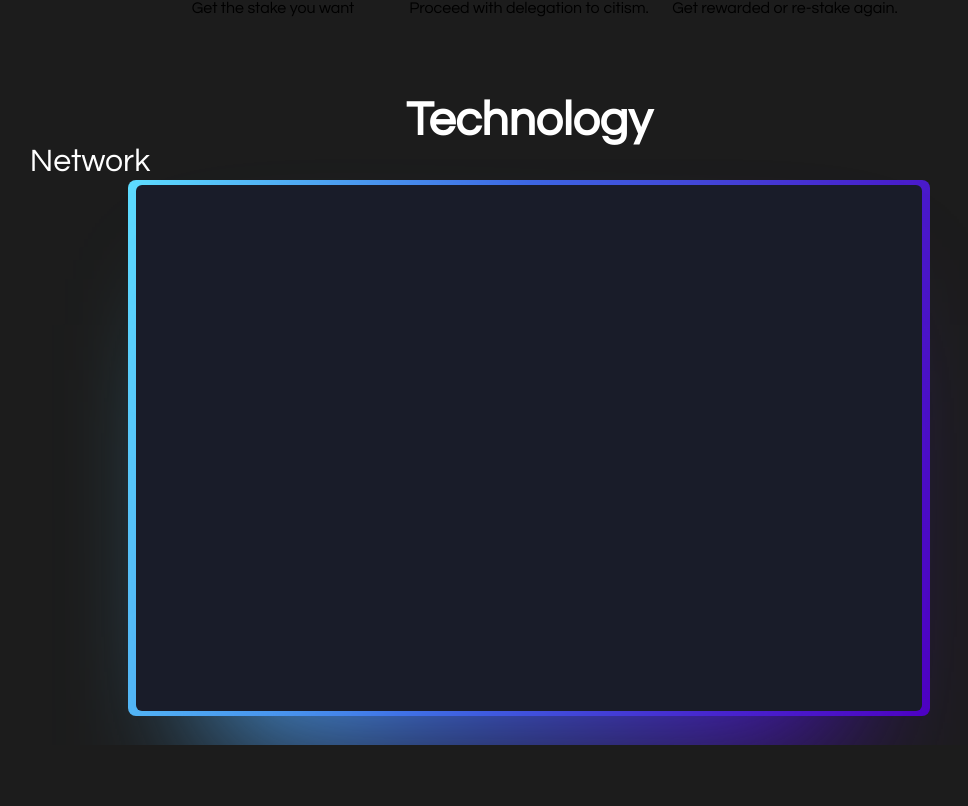
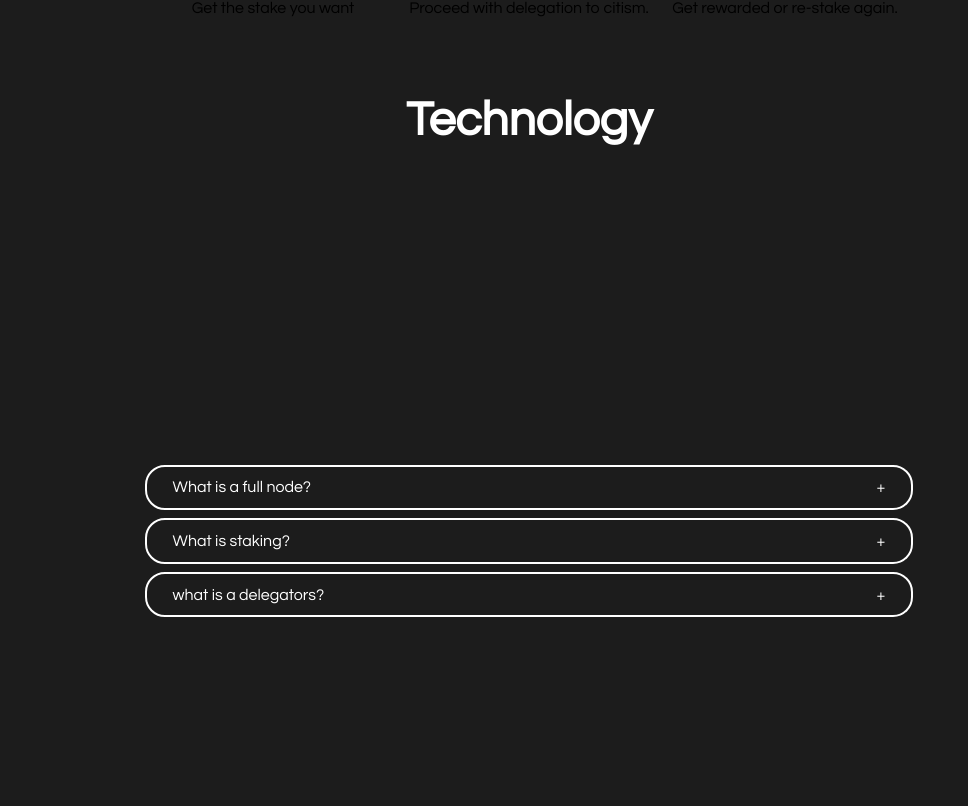
Before and after one commit to citism/citisimWeb, a React (Create React App) app: page / in a window 1280 px wide. Shown: the part 874-1680 px from the top of the page, without its empty margins (111-1079 px from the left). Before the commit the page ends 1619 px from the top, so only its background shows below. Built offline with nearby package versions, Linux system fonts and the light colour scheme.

Commit message:
add:technology

```diff
--- /dev/null
+++ b/src/components/dropdown.css
@@ -0,0 +1,38 @@
+.wrapper {
+  display: flex;
+  height: 100vh;
+  width: 100vw;
+  justify-content: center;
+  align-items: center;
+}
+
+.tech {
+  width: 60vw;
+}
+
+.item {
+  margin-bottom: 1vh;
+  padding: 1vw 2vw;
+  border: 2px solid #fff;
+  border-radius: 20px;
+}
+
+.drop_title {
+  color: white;
+  display: flex;
+  justify-content: space-between;
+  align-items: center;
+  cursor: pointer;
+}
+
+.content {
+  color: #a6a6a6;
+  max-height: 0;
+  overflow: hidden;
+}
+
+.content.show {
+  height: auto;
+  max-height: 9999px;
+  transition: all 0.5s cubic-bezier(1, 0, 1, 0);
+}
--- a/src/components/dropdown.js
+++ b/src/components/dropdown.js
@@ -0,0 +1,48 @@
+import "./dropdown.css";
+import { useState } from "react";
+
+export default function Text() {
+  const [selected, setSelected] = useState(null);
+  const toggle = (i) => {
+    if (selected === i) {
+      return setSelected(null);
+    }
+    setSelected(i);
+  };
+
+  return (
+    <div className="wrapper">
+      <div className="tech">
+        {data.map((item, i) => (
+          <div className="item">
+            <div className="drop_title" onClick={() => toggle(i)}>
+              <div>{item.title}</div>
+              <span>{selected == i ? "-" : "+"}</span>
+            </div>
+            <div className={selected == i ? "content show" : "content"}>
+              {item.description}
+            </div>
+          </div>
+        ))}
+      </div>
+    </div>
+  );
+}
+
+const data = [
+  {
+    title: "What is a full node?",
+    description:
+      "A full node is a program that validates the transactions and blocks of a blockchain. Validators must run full nodes. Full nodes require more resources than light nodes, which only processes block headers and a small subset of transactions. Running a full node means you are running a non-compromised and up-to-date version of the Terra Core software with low network latency and no downtime.",
+  },
+  {
+    title: "What is staking?",
+    description:
+      "they are staking. Staking increases a validator’s weight, which helps them, and in return delegators get rewarded. A blockchain validator is someone who is responsible for verifying transactions on a blockchain This mechanism helps secure the network by imposing the need to lock up value in the network in order to participate in the consensus decisions.",
+  },
+  {
+    title: "what is a delegators?",
+    description:
+      "Delegators share the benefits and rewards of staking with their Validator. If a Validator is successful, its delegators will consistently share in the rewards structure.",
+  },
+];
--- a/src/pages/technology.css
+++ b/src/pages/technology.css
@@ -19,6 +19,6 @@
   display: flex;
   justify-content: center;
   align-items: center;
-  width: 100vw;
+  width: 100%;
   height: 70%;
 }
--- a/src/pages/technology.js
+++ b/src/pages/technology.js
@@ -1,4 +1,5 @@
 import "./technology.css";
+import Dropdown from "../components/dropdown";
 
 import "tailwindcss/tailwind.css";
 import { motion } from "framer-motion";
@@ -10,7 +11,9 @@ export default function Title() {
       <div className="technology_container">
         <div className="technology_title">Technology</div>
 
-        <div className="step_container"></div>
+        <div className="step_container">
+          <Dropdown />
+        </div>
       </div>
     </>
   );
```
Also changed, not shown: src/components/dropdown.scss (deleted).
